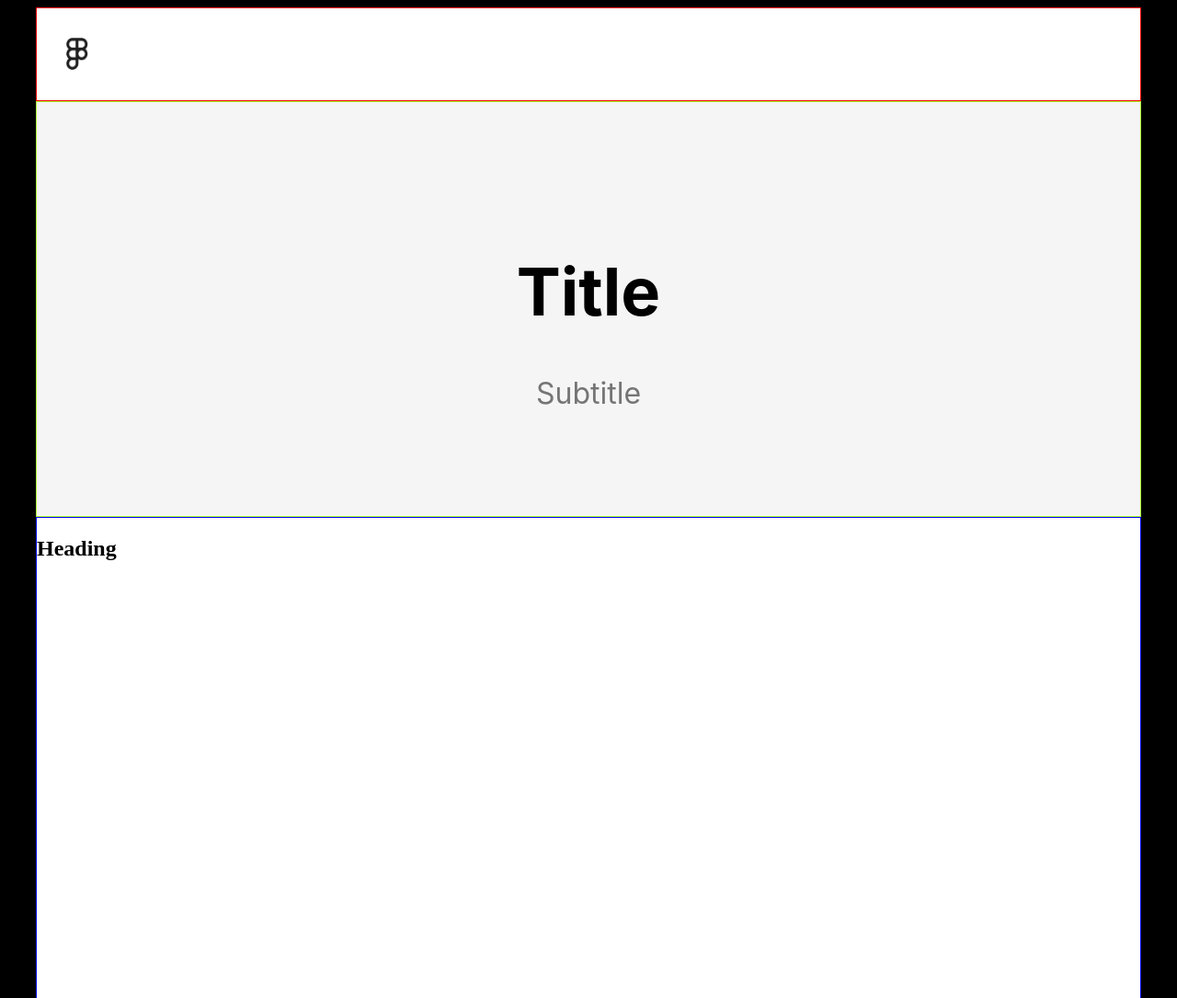
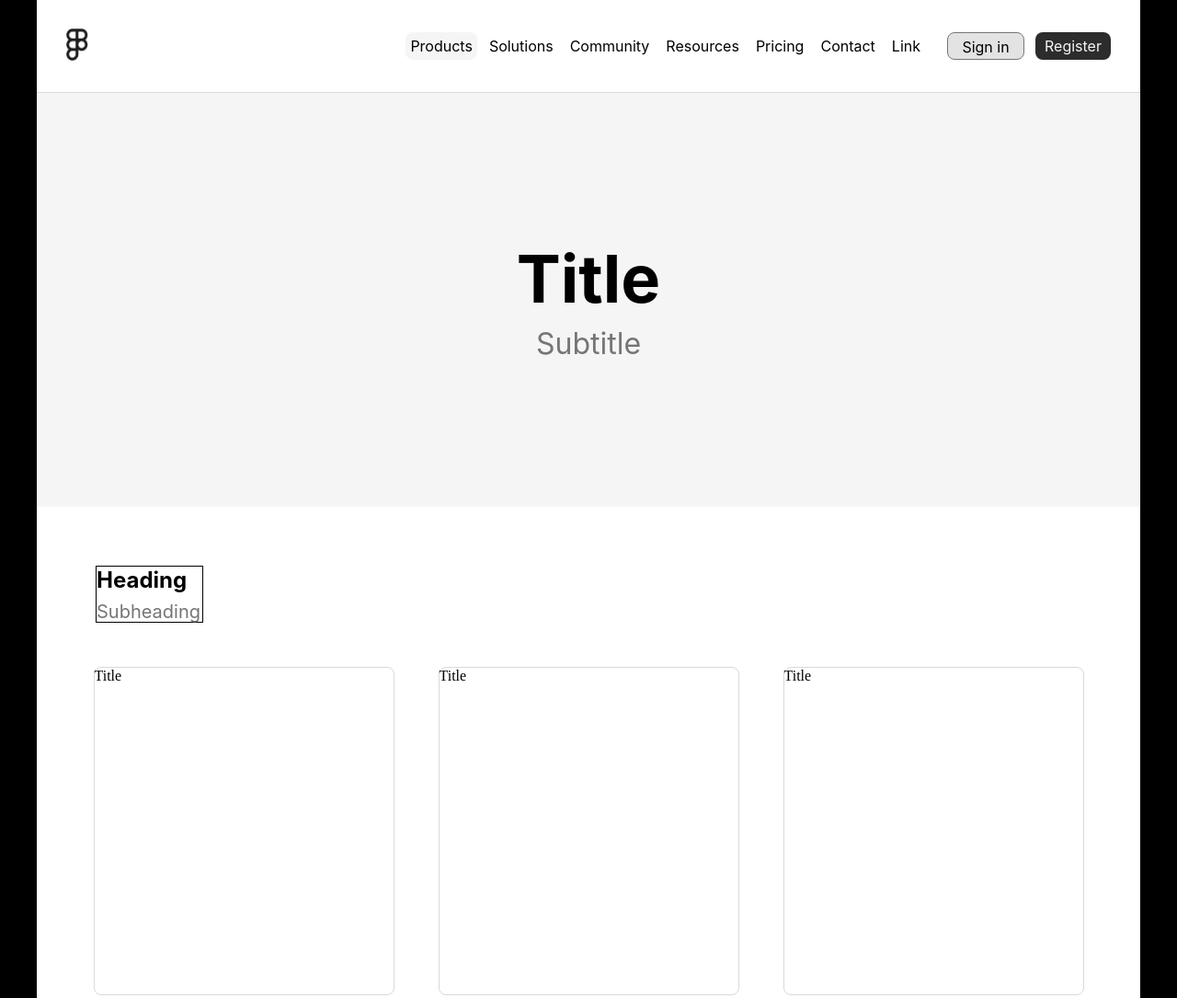
Before and after one commit to Maksimilian92/PetProject, a plain HTML site: page index2.html in a window 1280 px wide. Shown: the top 1085 px of the page at 92% size. Drawn offline with Linux system fonts and the light colour scheme.

Commit message:
last save 4

```diff
--- a/index2.html
+++ b/index2.html
@@ -13,16 +13,45 @@
         <div class="logo">
             <img class="logo-img" src="./bcp/img3/Icon.png" alt="logotip-ikon">
         </div>
+        <div class="nav">
+            <ul class="nav-list">
+                <li class="products">Products</li>
+                <li class="item navi">Solutions</li>
+                <li class="item navi">Community</li>
+                <li class="item navi">Resources</li>
+                <li class="item navi">Pricing</li>
+                <li class="item navi">Contact</li>
+                <li class="item navi">Link</li>
+            </ul>
+        </div>
+        <div class="login">
+            <div class="log">Sign in</div>
+            <div class="reg">Register</div>
+        </div>
 
     </nav>
     <div class="title">
-        <h1 class="first-name">Title</h1>
+        <div class="first-name">Title</div>
         <div class="sub-name">Subtitle</div>
     </div>
     <div class="content">
-        <h2 class="name-content">Heading</h2>
+        <div class="block-name">
+            <div class="name-content">Heading</div>
+            <div class="subname-content">Subheading</div>
+        </div>
+        <div class="cards">
+            <div class="item-card">Title</div>
+
+            <div class="item-card">Title</div>
+            <div class="item-card">Title</div>
+            <div class="item-card">Title</div>
+            <div class="item-card">Title</div>
+            <div class="item-card">Title</div>
+
+        </div>
+
     </div>
-    <footer class="foot">
+    <footer id="footer" class="foot">
         <div class="block-ikon">
             <div>
                 <img class="logo2" src="./bcp/img3/Icon.png" alt="logotip-ikon">
--- a/style2.css
+++ b/style2.css
@@ -3,29 +3,85 @@ body {
     flex-direction: column;
     align-items: center;
     background-color: black;
+    margin: 0;
 }
+
+.navi {
+    padding: 5px;
+}
+
 .navigation {
     width: 1200px;
     height: 100px;
-    border: 1px solid red;
+    border-bottom: 1px solid #D9D9D9;
     background-color: #fff;
+    display: flex;
+    align-items: center;
+    justify-content: flex-start;
+    font-family: "Inter", sans-serif;
 }
 
-.logo {
-    width: 40px;
-    height: 35px;
-    padding: 32px;
+
+.nav {
+    margin-left: auto;
 }
 
 .logo-img {
     width: 24px;
     height: 35px;
+    padding: 32px;
+}
+
+
+.nav-list {
+    height: 30px;
+    display: flex;
+    justify-content: flex-end;
+    list-style: none;
+    gap: 8px;
+}
+
+.products {
+    background-color: #F5F5F5;
+    border-radius: 8px;
+    justify-content: center;
+    display: flex;
+    padding: 5px;
+}
+
+.login {
+    min-width: 178px;
+    height: 30px;
+    display: flex;
+    gap: 12px;
+    margin-right: 32px;
+    margin-left: 24px;
+}
+
+.log {
+    background-color: #E3E3E3;
+    border-radius: 8px;
+    justify-content: center;
+    display: flex;
+    padding: 5px;
+    border: 1px solid #767676;
+    width: 100%;
+}
+
+.reg {
+    background-color: #2C2C2C;
+    border-radius: 8px;
+    justify-content: center;
+    display: flex;
+    padding: 5px;
+    color: #F5F5F5;
+    width: 100%;
+
 }
 
 .title {
     width: 1200px;
     height: 450px;
-    border: 1px solid greenyellow;
     background-color: #F5F5F5;
     display: flex;
     justify-content: center;
@@ -34,8 +90,10 @@ body {
 }
 
 .first-name {
+    font-weight: bold;
     font-size: 72px;
     font-family: "inter", sans-serif;
+    margin-bottom: 8px;
 }
 
 .sub-name {
@@ -47,22 +105,63 @@ body {
 .content {
     width: 1200px;
     height: 1000px;
-    border: 1px solid blue;
     background-color: #fff;
 }
+
+.block-name {
+    width: 115px;
+    height: 60px;
+    border: 1px solid black;
+    font-family: "inter", sans-serif;
+    margin: 64px;
+    margin-bottom: 48px;
+}
+
+.name-content {
+    font-size: 24px;
+    font-weight: bold;
+    margin-bottom: 8px;
+}
+
+.subname-content {
+    font-size: 20px;
+    color: #757575;
+}
+
+.cards {
+    display: flex;
+    align-content: center;
+    justify-content: center;
+    flex-wrap: wrap;
+    gap: 48px;
+
+}
+.item-card {
+    width: 325px;
+    height: 355px;
+    border: 1px solid #D9D9D9;
+    border-radius: 8px;
+
+    /* display: flex;
+    align-content: center;
+    justify-content: center;
+    flex-wrap: wrap; */
+
+}
+
 
 .foot {
     width: 1200px;
     height: 470px;
-    border: 1px solid #D9D9D9;
+    border-top: 1px solid #D9D9D9;
     background-color: #fff;
     display: flex;
     gap: 16px;
 }
 
 .block-ikon {
-    width: 260px;
-    height: 85px;
+    /* width: 260px; */
+    /* height: 85px; */
     margin-top: 32px;
     margin-left: 32px;
 }
```
Also changed, not shown: bcp/img3/Image23.png (added).
